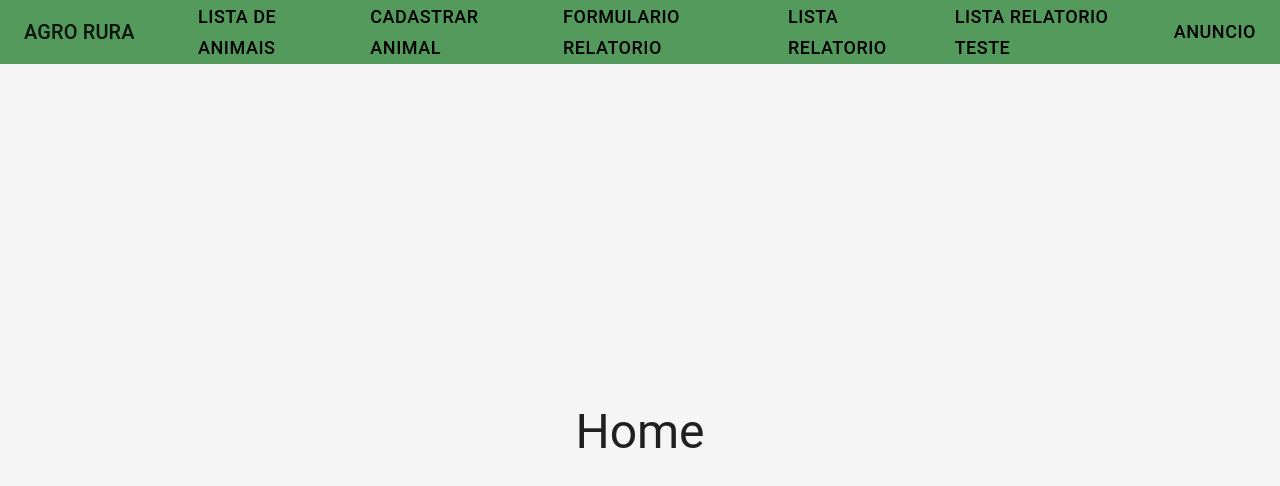
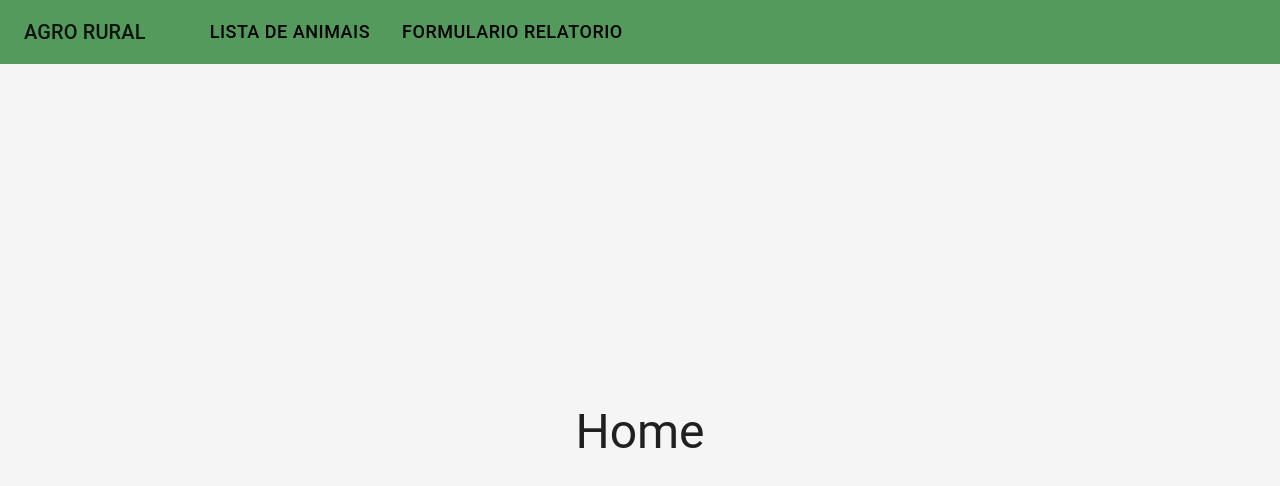
Before and after one commit to tccwebrural/Reac-tcc, a React (Create React App) app: page / in a window 1280 px wide. Shown: the top 486 px of the page. Built offline with nearby package versions, Linux system fonts and the light colour scheme.

Commit message:
Botao do Cabecalho so aparece o que for selecionado

```diff
--- a/src/components/Header.tsx
+++ b/src/components/Header.tsx
@@ -76,7 +76,7 @@ const Header = (props: any): ReactElement => {
 									display: { xs: "block", md: "none" },
 								}}
 							>
-								{ROOT_ROUTES.map((page) => (
+								{ROOT_ROUTES.filter(page => page.btnCabecalho).map((page) => (
 									<Link
 										key={page.key}
 										component={NavLink}
@@ -111,7 +111,7 @@ const Header = (props: any): ReactElement => {
 									marginLeft: "1rem",
 								}}
 							>
-								{ROOT_ROUTES.map((page) => (
+								{ROOT_ROUTES.filter(page => page.btnCabecalho).map((page) => (
 									<Link
 										key={page.key}
 										component={NavLink}
@@ -121,7 +121,7 @@ const Header = (props: any): ReactElement => {
 										variant="button"
 										sx={{ fontSize: "large", marginLeft: "2rem" }}
 									>
-										{page.title}
+									{page.title}
 									</Link>
 								))}
 							</Box>
--- a/src/routes/root-routes.ts
+++ b/src/routes/root-routes.ts
@@ -16,6 +16,7 @@ interface Route {
 	enabled: boolean;
 	/* Componente a ser renderizado */
 	component: FC<{}>;
+	btnCabecalho: boolean;
 }
 
 export const ROOT_ROUTES: Array<Route> = [
@@ -24,6 +25,7 @@ export const ROOT_ROUTES: Array<Route> = [
 		title: "Lista de animais",
 		enabled: true,
 		path: "animals/list",
+		btnCabecalho: true,
 		component: ListAnimalsPage,
 	},
 	{
@@ -31,6 +33,7 @@ export const ROOT_ROUTES: Array<Route> = [
 		title: "Cadastrar animal",
 		path: "animals/form",
 		enabled: true,
+		btnCabecalho: false,
 		component: FormAnimalPage,
 	},
 
@@ -38,7 +41,8 @@ export const ROOT_ROUTES: Array<Route> = [
 		key: "create-Form-Report",
 		title: "Formulario Relatorio",
 		path: "animals/:animalId/reports/form",
-		enabled: false,
+		enabled: true,
+		btnCabecalho: true,
 		component: FormReportPage,
 	},
 
@@ -46,14 +50,16 @@ export const ROOT_ROUTES: Array<Route> = [
 		key: "create-List-Report",
 		title: "Lista Relatorio",
 		path: "animals/:animalId/reports",
-		enabled:false,
+		enabled:true,
+		btnCabecalho: false,
 		component: ListReportPage,
 	},
 	{
 		key: "create-List-Report",
 		title: "Lista Relatorio TESTE",
 		path: "animals/:animalId/reportstst",
-		enabled:false,
+		enabled: true,
+		btnCabecalho: false,
 		component: ListReportPagetst,
 	},
 	{
@@ -61,6 +67,7 @@ export const ROOT_ROUTES: Array<Route> = [
 		title: "Anuncio",
 		path: "Anuncio/Anuncio",
 		enabled: true,
+		btnCabecalho: false,
 		component: Anuncio,
 	},
 ];
```
